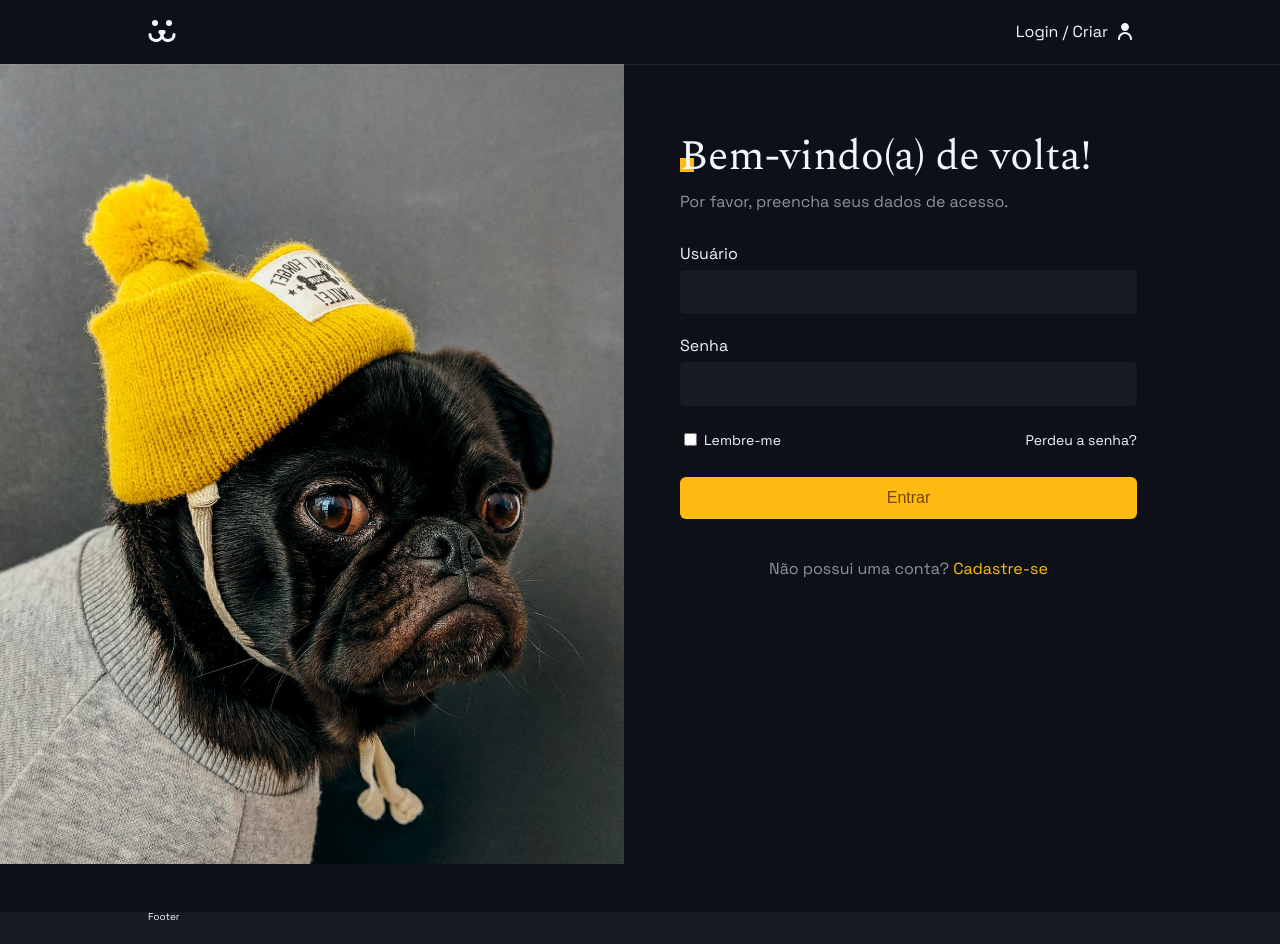
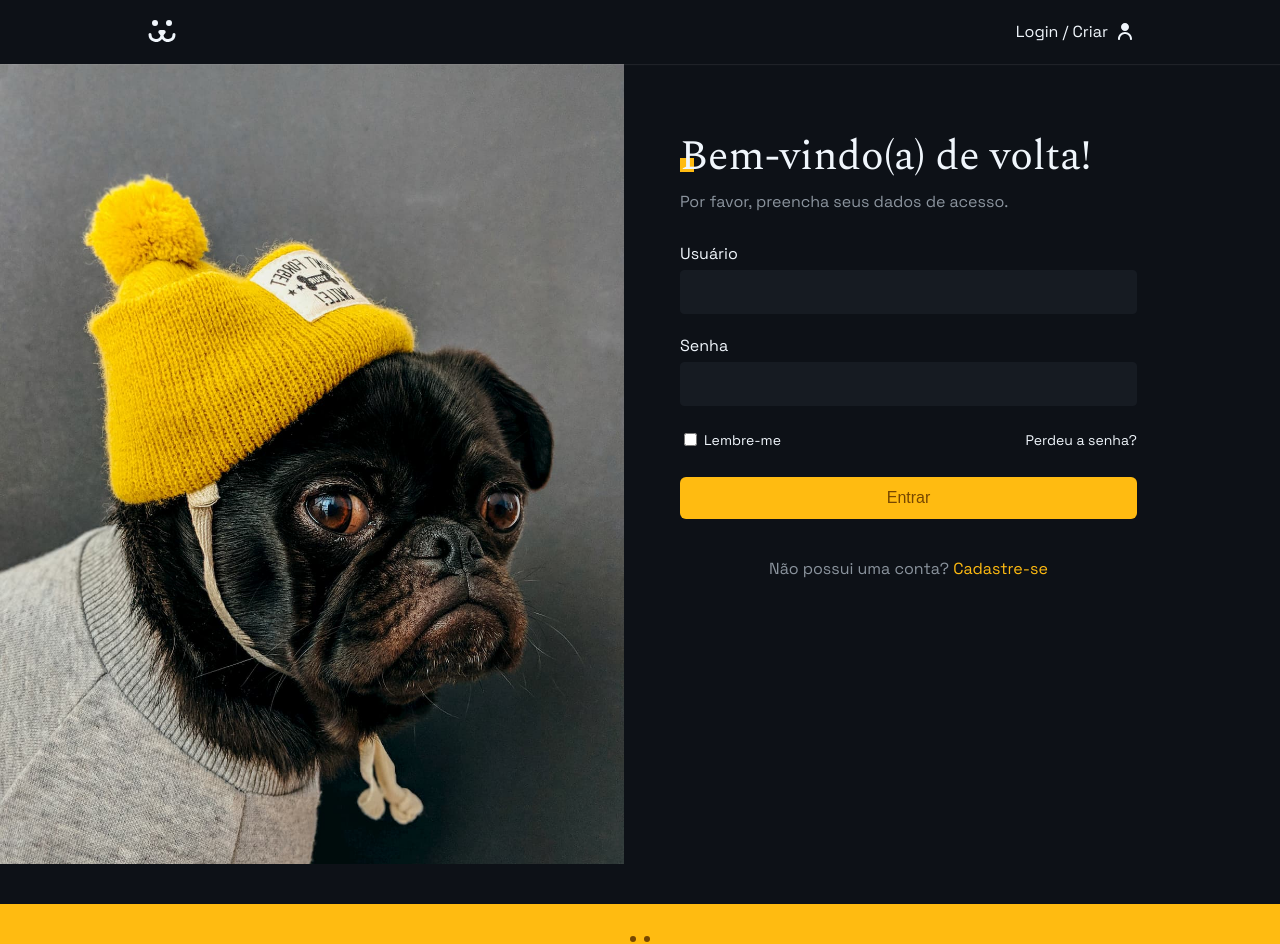
Before and after one commit to jfrts/dogs-react, a React (Vite) app: page /login in a window 1280 px wide. Shown: the top 944 px of the page. Built offline with nearby package versions, Linux system fonts and the light colour scheme.

Commit message:
feat: footer

```diff
--- a/src/App.jsx
+++ b/src/App.jsx
@@ -14,9 +14,11 @@ import "./global.css";
 
 export function App() {
   return (
+    <div className="App">
       <BrowserRouter>
         <UserStorage>
           <Header />
+          <main className="App-body">
             <Routes>
               <Route path="/" element={<Home />} />
               <Route path="login/*" element={<Login />} />
@@ -25,8 +27,10 @@ export function App() {
               <Route path="foto/:id" element={<Photo />} />
               <Route path="*" element={<Page404 />} />
             </Routes>
+          </main>
           <Footer />
         </UserStorage>
       </BrowserRouter>
+    </div>
   );
 }
--- a/src/components/Footer/index.jsx
+++ b/src/components/Footer/index.jsx
@@ -1,10 +1,12 @@
 import "./styles.css";
+import { ReactSVG } from "react-svg";
 
 export function Footer() {
   return (
     <footer>
       <div className="container">
-        <h1>Footer</h1>
+        <ReactSVG src="/assets/dogs-footer.svg" />
+        <h1>Projeto React desenvolvido no curso React Completo da Origamid.</h1>
       </div>
     </footer>
   );
--- a/src/components/Footer/styles.css
+++ b/src/components/Footer/styles.css
@@ -1,6 +1,21 @@
 footer {
-  background-color: var(--black-tint);
-  width: 100%;
-  height: 4rem;
-  margin-top: 4.8rem !important;
+  background-color: var(--main-color);
+  height: 12rem;
+  text-align: center;
+  color: var(--main-color-shade);
+  margin-top: 1.6rem;
 }
+
+footer .container {
+  align-items: center;
+  display: flex;
+  flex-direction: column;
+  gap: 1.6rem;
+  height: 100%;
+  justify-content: center;
+  margin-top: 0px;
+}
+
+footer .container h1 {
+  font-size: 1.6rem;
+}
--- a/src/global.css
+++ b/src/global.css
@@ -223,3 +223,13 @@ input::file-selector-button {
 input[type="file"] {
     cursor: pointer;
 }
+
+.App {
+    display: flex;
+    flex-direction: column;
+    min-height: calc(100vh + 16rem);
+}
+
+.App-body {
+    flex: 1;
+}
```
Lines whose indentation alone changed are shown as unchanged.
